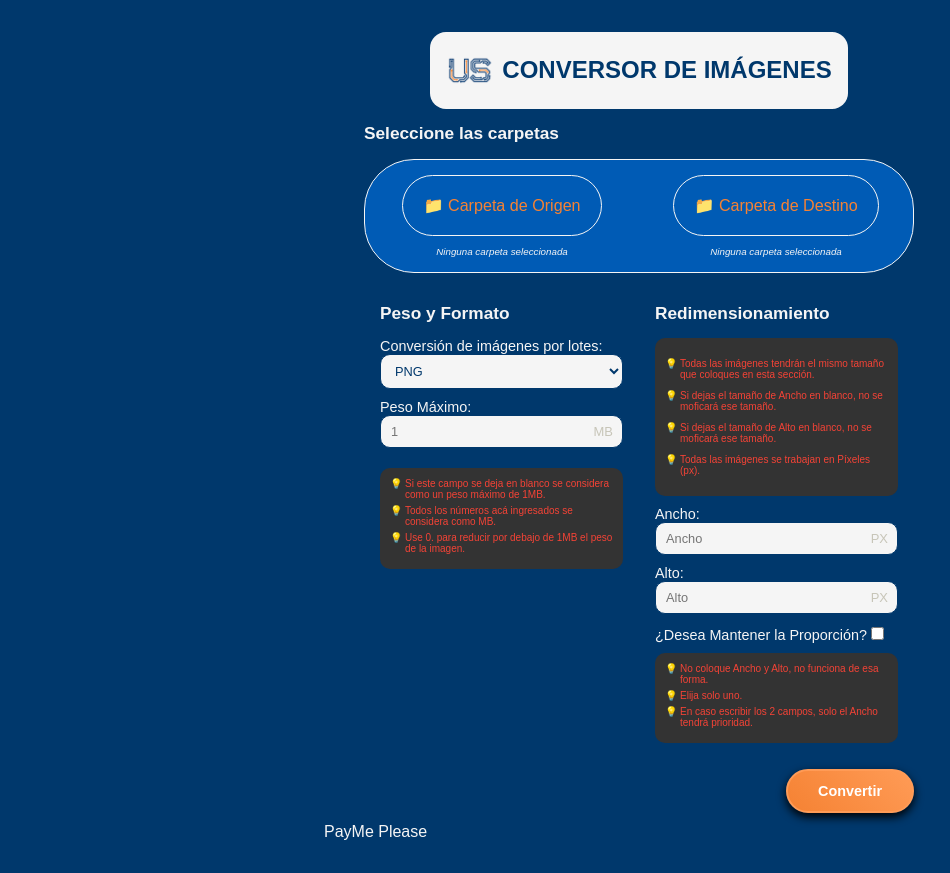
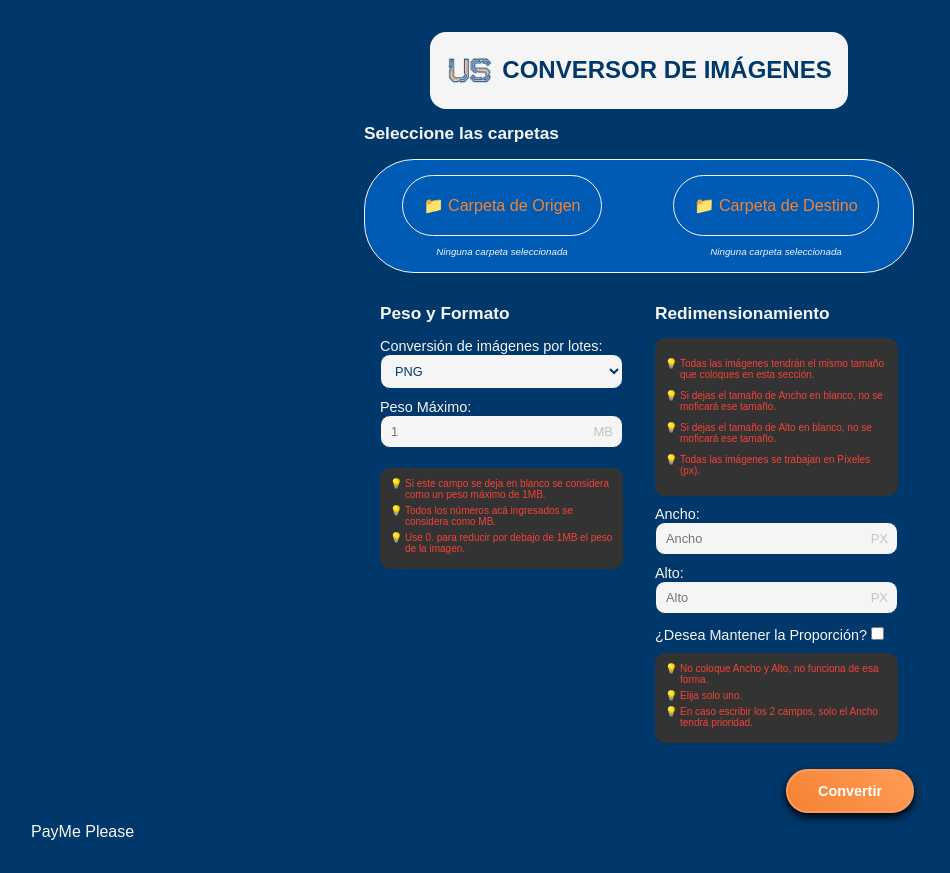
Before and after one commit to raulferreyra/image-convertor, a Vue app in the folder frontend/: page / in a window 1280 px wide. Shown: the whole page, without its empty margins (1-951 px from the left). After the commit the page ends 841 px from the top, so only its background shows below. Built offline with nearby package versions, Linux system fonts and the light colour scheme; a web font is replaced by a local one.

Commit message:
Upgrade into #App

```diff
--- a/frontend/src/assets/base.css
+++ b/frontend/src/assets/base.css
@@ -47,10 +47,11 @@ body {
   align-items: center;
 }
 
-body {
+#app {
+  width: 100%;
+  height: 100%;
   padding: 2em;
+  margin: 0;
+  box-sizing: border-box;
+  position: absolute;
 }
-
-#app {
-  overflow: hidden;
-}
```
